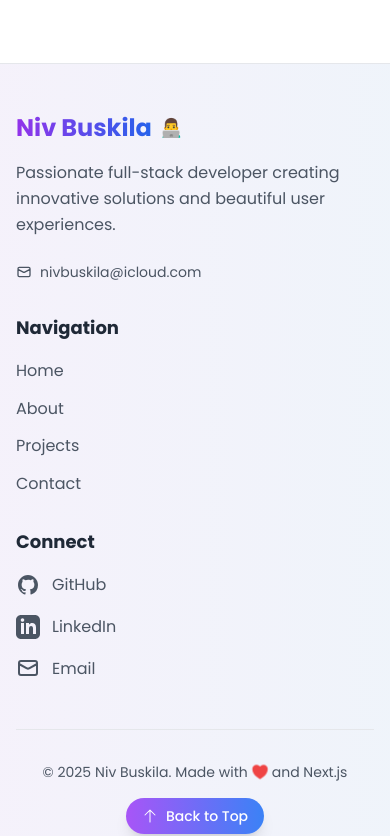
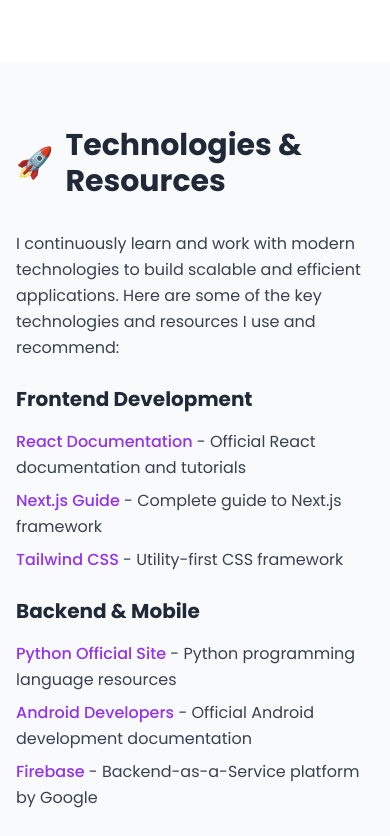
Before and after one commit to NivBuskila/portfolio, a Next.js app: page /about in a window 390 px wide. Shown: the part 5292-6128 px from the top of the page. Built offline with nearby package versions, Linux system fonts and the light colour scheme; no server answers.

Commit message:
feat: enhance SEO metadata and improve documentation structure across multiple pages

```diff
--- a/src/app/about/page.tsx
+++ b/src/app/about/page.tsx
@@ -1,4 +1,18 @@
 import About from '@/components/about/About';
+import type { Metadata } from 'next';
+
+export const metadata: Metadata = {
+  title: 'About Niv Buskila - Skills and Experience',
+  description: 'Learn about Niv Buskila - Computer Science graduate from Afeka College working at Amazon. Expertise in React, Python, Java and more.',
+  alternates: {
+    canonical: '/about',
+  },
+  openGraph: {
+    title: 'About Niv Buskila - Skills and Experience',
+    description: 'Learn about Niv Buskila - Computer Science graduate from Afeka College working at Amazon. Expertise in React, Python, Java and more.',
+    url: 'https://nivbuskila.tech/about',
+  },
+};
 
 export default function AboutPage() {
   return <About />;
--- a/src/app/contact/page.tsx
+++ b/src/app/contact/page.tsx
@@ -1,5 +1,19 @@
 import dynamic from 'next/dynamic';
 import LoadingSpinner from '@/components/common/LoadingSpinner';
+import type { Metadata } from 'next';
+
+export const metadata: Metadata = {
+  title: 'Contact Niv Buskila - Get In Touch',
+  description: 'Contact Niv Buskila for collaboration, internship opportunities, or project inquiries. Available for React, Python and Java development.',
+  alternates: {
+    canonical: '/contact',
+  },
+  openGraph: {
+    title: 'Contact Niv Buskila - Get In Touch',
+    description: 'Contact Niv Buskila for collaboration, internship opportunities, or project inquiries. Available for React, Python and Java development.',
+    url: 'https://nivbuskila.tech/contact',
+  },
+};
 
 const Contact = dynamic(() => import('@/components/contact/Contact'), {
   loading: () => (
--- a/src/app/globals.css
+++ b/src/app/globals.css
@@ -77,8 +77,8 @@
   color: var(--foreground);
   font-family: 'Poppins', -apple-system, BlinkMacSystemFont, 'Segoe UI', Roboto, Oxygen, Ubuntu, Cantarell, sans-serif;
   line-height: 1.6;
+  /* Font smoothing for better text rendering - only using standard webkit property */
   -webkit-font-smoothing: antialiased;
-  -moz-osx-font-smoothing: grayscale;
   transition: background-color 0.3s ease, color 0.3s ease;
 }
 
--- a/src/app/projects/page.tsx
+++ b/src/app/projects/page.tsx
@@ -1,4 +1,18 @@
 import Projects from '@/components/projects/Projects';
+import type { Metadata } from 'next';
+
+export const metadata: Metadata = {
+  title: 'Projects - React, Python, Java and Android Apps',
+  description: 'View Niv Buskila\'s portfolio: Android apps, AI tools, web development projects. Built with React, Next.js, Python, Java and more.',
+  alternates: {
+    canonical: '/projects',
+  },
+  openGraph: {
+    title: 'Projects - React, Python, Java and Android Apps',
+    description: 'View Niv Buskila\'s portfolio: Android apps, AI tools, web development projects. Built with React, Next.js, Python, Java and more.',
+    url: 'https://nivbuskila.tech/projects',
+  },
+};
 
 export default function ProjectsPage() {
   return <Projects />;
--- a/src/app/tinyreminder-demo/page.tsx
+++ b/src/app/tinyreminder-demo/page.tsx
@@ -19,12 +19,12 @@
           width="560"
           height="315"
           src="https://www.youtube.com/embed/6WYPOGxUxes?si=FtgaRQ_O8Uz_1JFF"
-          title="YouTube video player"
-          frameBorder="0"
+          title="YouTube video player - TinyReminder Demo"
+          loading="lazy"
           allow="accelerometer; autoplay; clipboard-write; encrypted-media; gyroscope; picture-in-picture; web-share"
           referrerPolicy="strict-origin-when-cross-origin"
           allowFullScreen
-          className="absolute top-0 left-0 w-full h-full rounded-md shadow-md"
+          className="absolute top-0 left-0 w-full h-full rounded-md shadow-md border-0"
         />
       </div>
 
--- a/src/components/about/About.tsx
+++ b/src/components/about/About.tsx
@@ -128,6 +128,61 @@
                 description="Strong communication skills and experience working in collaborative environments"
                 icon="🤝"
               />
+            </div>
+          </SectionBlock>
+        </div>
+      </div>
+
+      <div className="bg-gray-50 dark:bg-gray-800 py-16 transition-colors duration-500">
+        <div className="max-w-7xl mx-auto px-4 sm:px-6 lg:px-8">
+          <SectionBlock title="Technologies & Resources" icon="🚀">
+            <div className="prose prose-lg dark:prose-invert max-w-none">
+              <p className="text-gray-700 dark:text-gray-300 leading-relaxed mb-6">
+                I continuously learn and work with modern technologies to build scalable and efficient applications.
+                Here are some of the key technologies and resources I use and recommend:
+              </p>
+              <div className="grid gap-6 md:grid-cols-2">
+                <div className="space-y-4">
+                  <h3 className="text-xl font-semibold text-gray-800 dark:text-white">Frontend Development</h3>
+                  <ul className="space-y-2 text-gray-700 dark:text-gray-300">
+                    <li>
+                      <a href="https://react.dev" target="_blank" rel="noopener noreferrer" className="text-purple-600 dark:text-purple-400 hover:underline font-medium">
+                        React Documentation
+                      </a> - Official React documentation and tutorials
+                    </li>
+                    <li>
+                      <a href="https://nextjs.org/docs" target="_blank" rel="noopener noreferrer" className="text-purple-600 dark:text-purple-400 hover:underline font-medium">
+                        Next.js Guide
+                      </a> - Complete guide to Next.js framework
+                    </li>
+                    <li>
+                      <a href="https://tailwindcss.com" target="_blank" rel="noopener noreferrer" className="text-purple-600 dark:text-purple-400 hover:underline font-medium">
+                        Tailwind CSS
+                      </a> - Utility-first CSS framework
+                    </li>
+                  </ul>
+                </div>
+                <div className="space-y-4">
+                  <h3 className="text-xl font-semibold text-gray-800 dark:text-white">Backend & Mobile</h3>
+                  <ul className="space-y-2 text-gray-700 dark:text-gray-300">
+                    <li>
+                      <a href="https://www.python.org" target="_blank" rel="noopener noreferrer" className="text-purple-600 dark:text-purple-400 hover:underline font-medium">
+                        Python Official Site
+                      </a> - Python programming language resources
+                    </li>
+                    <li>
+                      <a href="https://developer.android.com" target="_blank" rel="noopener noreferrer" className="text-purple-600 dark:text-purple-400 hover:underline font-medium">
+                        Android Developers
+                      </a> - Official Android development documentation
+                    </li>
+                    <li>
+                      <a href="https://firebase.google.com" target="_blank" rel="noopener noreferrer" className="text-purple-600 dark:text-purple-400 hover:underline font-medium">
+                        Firebase
+                      </a> - Backend-as-a-Service platform by Google
+                    </li>
+                  </ul>
+                </div>
+              </div>
             </div>
           </SectionBlock>
         </div>
--- a/src/components/home/Home.tsx
+++ b/src/components/home/Home.tsx
@@ -99,6 +99,30 @@
           <p className="mt-6 text-lg text-gray-700 dark:text-gray-300 max-w-2xl leading-relaxed transition-colors duration-500">
             {personalInfo.about}
           </p>
+
+          <div className="mt-6 text-base text-gray-600 dark:text-gray-400 max-w-2xl leading-relaxed transition-colors duration-500">
+            <p>
+              I&apos;m a Computer Science graduate from Afeka College of Engineering
+              currently working at Amazon. My expertise spans across modern web technologies,
+              mobile development, and backend systems. I specialize in building scalable applications using
+              React, Next.js, TypeScript, Python, and Java.
+            </p>
+            <p className="mt-4">
+              Explore my{' '}
+              <Link href="/projects" className="text-purple-500 hover:text-purple-600 dark:text-purple-400 dark:hover:text-purple-300 underline font-medium">
+                portfolio projects
+              </Link>{' '}
+              including Android apps, AI tools, and full-stack web applications. Learn more{' '}
+              <Link href="/about" className="text-purple-500 hover:text-purple-600 dark:text-purple-400 dark:hover:text-purple-300 underline font-medium">
+                about my experience
+              </Link>{' '}
+              and technical skills, or{' '}
+              <Link href="/contact" className="text-purple-500 hover:text-purple-600 dark:text-purple-400 dark:hover:text-purple-300 underline font-medium">
+                get in touch
+              </Link>{' '}
+              for collaboration opportunities and internships.
+            </p>
+          </div>
 
           <div className="mt-8 flex flex-col sm:flex-row gap-4">
             <Link
```
Also changed, not shown: src/app/layout.tsx (+21 -16 lines), 1 other file (tests, documents, lock files or other folders).
